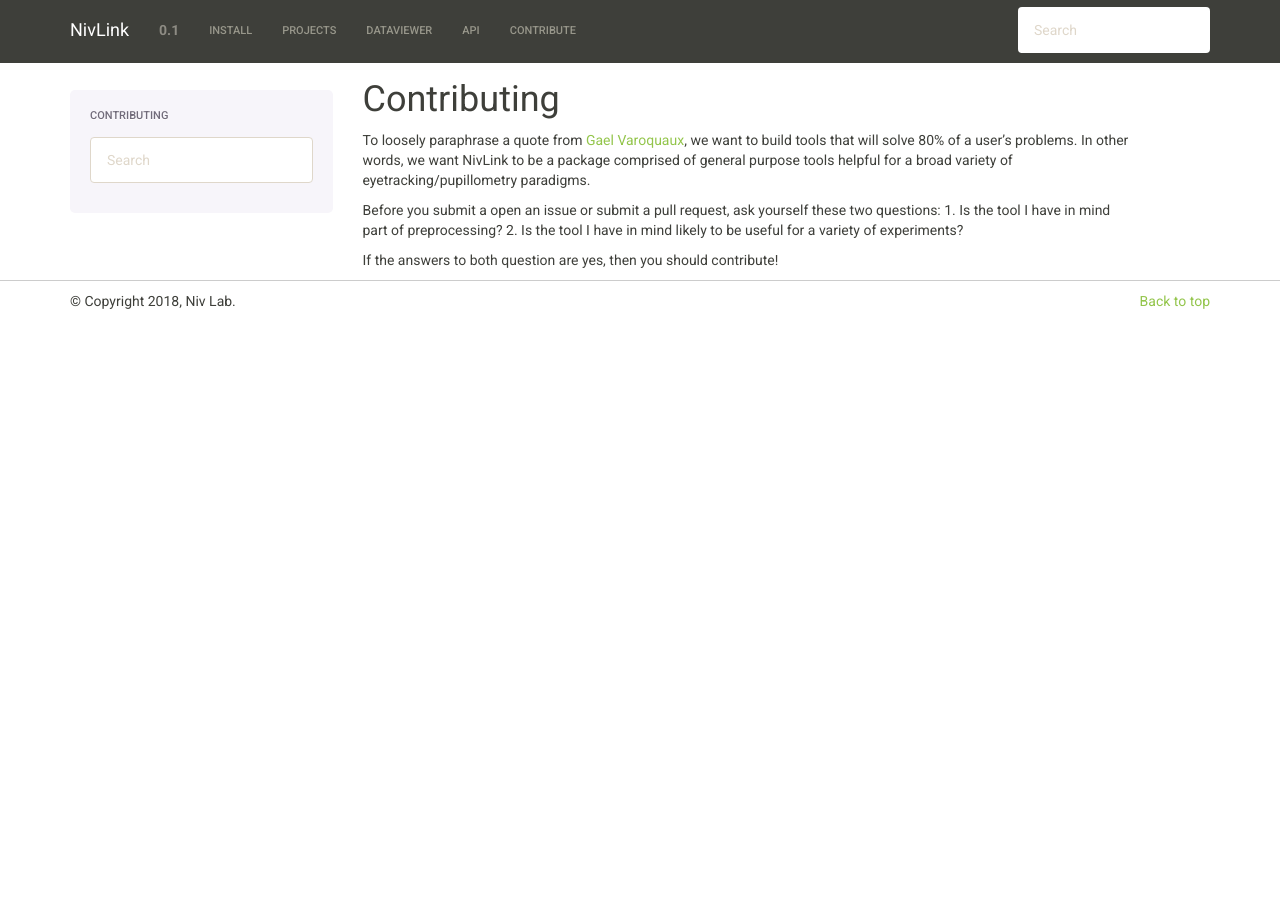
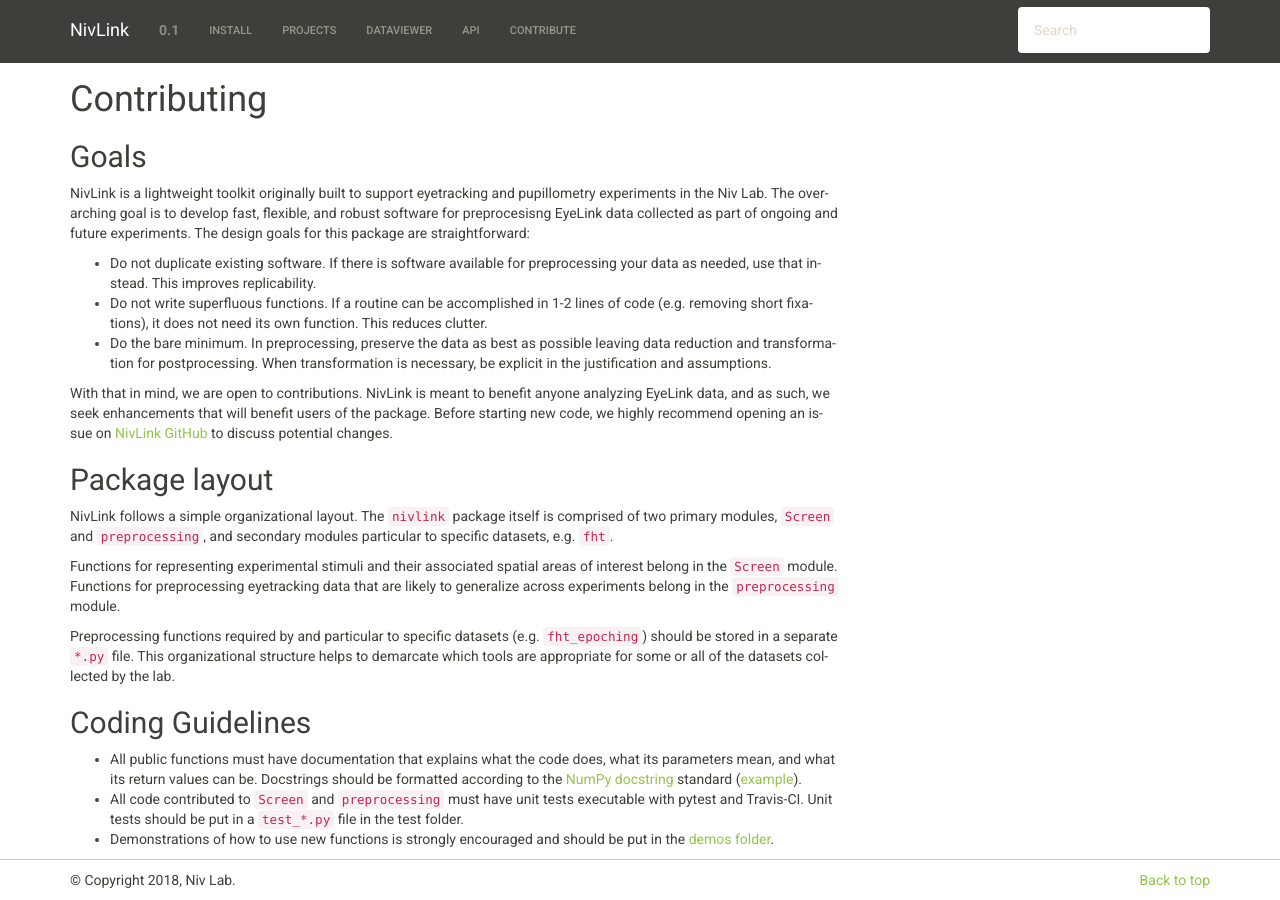
Before and after one commit to nivlab/NivLink, a Sphinx documentation site: the page built from docs/source/contributing.rst, in a window 1280 px wide. Built offline with Sphinx 7.4.7, drawn with Linux system fonts in a browser that asks for light colours.

Commit message:
DOCS improved. filled in contributing and cleaned up projects/dataviewer

```diff
--- a/README.rst
+++ b/README.rst
@@ -21,7 +19,7 @@
 Documentation
 ^^^^^^^^^^^^^
 
-The documentation is available at https://nivlink.readthedocs.io.
+The documentation is available at `nivlink.readthedocs.io <https://nivlink.readthedocs.io>`_.
 
 Please see the **demos** folder for sample use cases.
 
--- a/docs/source/conf.py
+++ b/docs/source/conf.py
@@ -88,12 +88,13 @@
     'navbar_links': [
         ("Install", "installation"),
         ("Projects", "projects"),
-        ("DataViewer", "DataViewer"),
+        ("DataViewer", "dataviewer"),
         ("API", "python_reference"),
         ("Contribute", "contributing")
     ],
     'bootstrap_version': "3",
     'bootswatch_theme': "sandstone",
+    'nosidebar': True
 }
 
 # Add any paths that contain custom static files (such as style sheets) here,
--- a/docs/source/contributing.rst
+++ b/docs/source/contributing.rst
@@ -1,9 +1,35 @@
 Contributing
 ------------
-To loosely paraphrase a quote from `Gael Varoquaux <http://gael-varoquaux.info/>`_, we want to build tools that will solve 80% of a user's problems. In other words, we want NivLink to be a package comprised of general purpose tools helpful for a broad variety of eyetracking/pupillometry paradigms.
 
-Before you submit a open an issue or submit a pull request, ask yourself these two questions:
-1. Is the tool I have in mind part of preprocessing?
-2. Is the tool I have in mind likely to be useful for a variety of experiments?
+Goals
+^^^^^
 
-If the answers to both question are yes, then you should contribute!
+NivLink is a lightweight toolkit originally built to support eyetracking and pupillometry experiments in the Niv Lab. The overarching goal is to develop fast, flexible, and robust software for preprocesisng EyeLink data collected as part of ongoing and future experiments. The design goals for this package are straightforward:
+
+* Do not duplicate existing software. If there is software available for preprocessing your data as needed, use that instead. This improves replicability.
+
+* Do not write superfluous functions. If a routine can be accomplished in 1-2 lines of code (e.g. removing short fixations), it does not need its own function. This reduces clutter.
+
+* Do the bare minimum. In preprocessing, preserve the data as best as possible leaving data reduction and transformation for postprocessing. When transformation is necessary, be explicit in the justification and assumptions.
+
+With that in mind, we are open to contributions. NivLink is meant to benefit anyone analyzing EyeLink data, and as such, we seek enhancements that will benefit users of the package. Before starting new code, we highly recommend opening an issue on `NivLink GitHub <https://github.com/nivlab/NivLink>`_ to discuss potential changes.
+
+
+Package layout
+^^^^^^^^^^^^^^
+
+NivLink follows a simple organizational layout. The ``nivlink`` package itself is comprised of two primary modules, ``Screen`` and ``preprocessing``, and secondary modules particular to specific datasets, e.g. ``fht``.
+
+Functions for representing experimental stimuli and their associated spatial areas of interest belong in the ``Screen`` module. Functions for preprocessing eyetracking data that are likely to generalize across experiments belong in the ``preprocessing`` module.
+
+Preprocessing functions required by and particular to specific datasets (e.g. ``fht_epoching``) should be stored in a separate ``*.py`` file. This organizational structure helps to demarcate which tools are appropriate for some or all of the datasets collected by the lab.
+
+
+Coding Guidelines
+^^^^^^^^^^^^^^^^^
+
+* All public functions must have documentation that explains what the code does, what its parameters mean, and what its return values can be. Docstrings should be formatted according to the `NumPy docstring <https://numpydoc.readthedocs.io/en/latest/format.html>`_ standard (`example <http://www.sphinx-doc.org/en/stable/ext/example_numpy.html>`_).
+
+* All code contributed to ``Screen`` and ``preprocessing`` must have unit tests executable with pytest and Travis-CI. Unit tests should be put in a ``test_*.py`` file in the test folder.
+
+* Demonstrations of how to use new functions is strongly encouraged and should be put in the `demos folder <https://github.com/nivlab/NivLink/tree/master/demos>`_.
--- a/docs/source/index.rst
+++ b/docs/source/index.rst
@@ -10,7 +10,7 @@
     import numpy as np
     from nivlink import ScreenInfo, align_to_aoi, compute_fixations
 
-    ## Load fictitious data.
+    ## Load example data.
     eyepos = np.loadtxt('eyepos.txt')
 
     ## Initialize ScreenInfo object.
--- a/docs/source/python_reference.rst
+++ b/docs/source/python_reference.rst
@@ -3,6 +3,8 @@
 
 Screen
 ^^^^^^
+
+Base class for representing stimuli information.
 
 .. currentmodule:: nivlink.screen
 
@@ -15,6 +17,8 @@
 
 Preprocessing
 ^^^^^^^^^^^^^
+
+Tools for preprocessing eyetracking data.
 
 .. currentmodule:: nivlink.preprocessing
 
@@ -33,6 +37,8 @@
 FHT-Confidence
 ^^^^^^^^^^^^^^
 
+Tools specific to the :ref:`FHT-Confidence <FHTconfidence>` dataset.
+
 .. currentmodule:: nivlink.fht
 
 .. automodule:: nivlink.fht
```
Also changed, not shown: other parts of README.rst (+0 -2 lines), docs/source/DataViewer.rst (+11 -7 lines), docs/source/projects.rst (+12 -3 lines), docs/source/_static/placeholder.txt (added).
